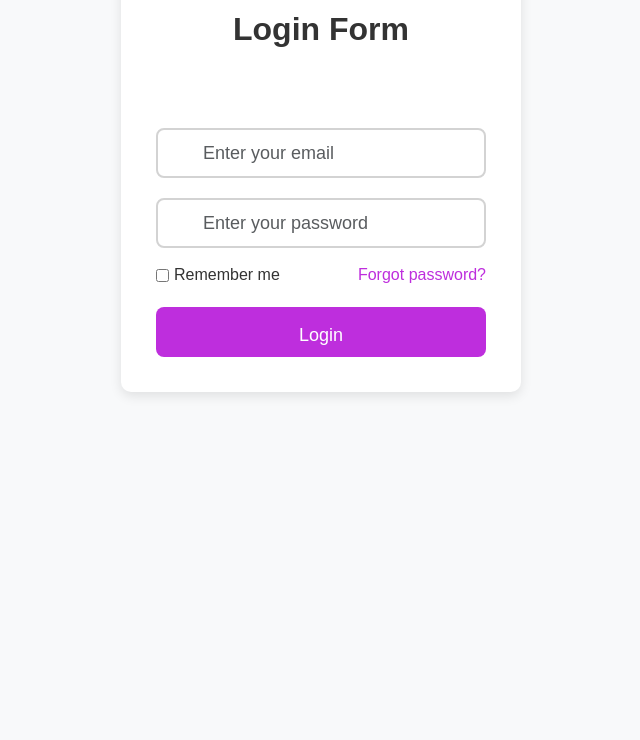
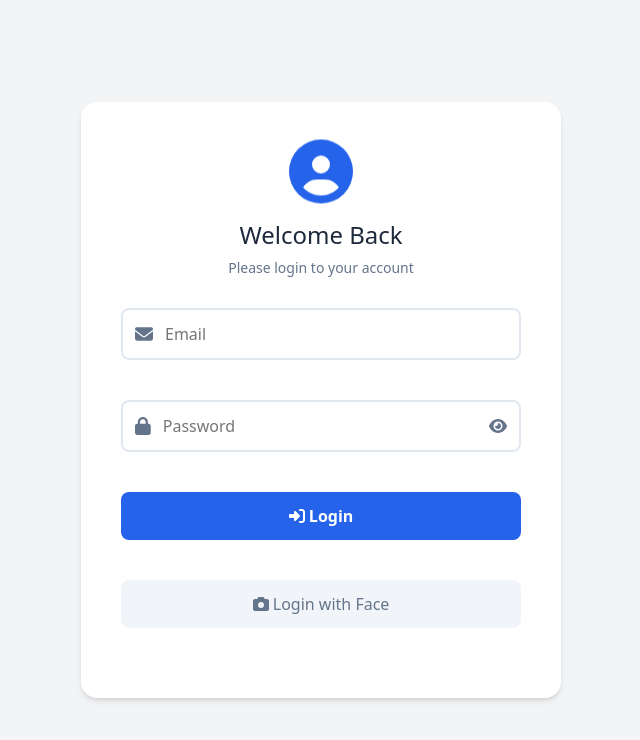
Before and after one commit to Manjotxe/training, a React (Vite) app in the folder frontend/: page /login in a window 1280 px wide. Shown: the top 740 px of the page, without its empty margins (319-959 px from the left). Built offline with nearby package versions, Linux system fonts and the light colour scheme; no server answers.

Commit message:
changed login

```diff
--- a/frontend/src/component/login.jsx
+++ b/frontend/src/component/login.jsx
@@ -2,13 +2,16 @@ import React, { useState } from "react";
 import { Navigate } from "react-router-dom";
 import Swal from "sweetalert2";
 import axios from "axios";
-import styles from "../styles/login.module.css"; // Import the CSS Module
+import "../styles/login.css";
+import { FontAwesomeIcon } from "@fortawesome/react-fontawesome";
+import { faUserCircle, faEnvelope, faLock, faSignInAlt, faCamera, faEye, faEyeSlash } from "@fortawesome/free-solid-svg-icons";
 
-const Login = () => {
+const AuthLogin = () => {
   const [email, setEmail] = useState("");
   const [password, setPassword] = useState("");
   const [login, setLogin] = useState(false);
-  const [load, setLoading] = useState(false);
+  const [loading, setLoading] = useState(false);
+  const [showPassword, setShowPassword] = useState(false); // Toggle password visibility
 
   const submit = async (evt) => {
     evt.preventDefault();
@@ -17,12 +20,10 @@ const Login = () => {
     try {
       setLoading(true);
       const response = await axios.post(
-        "http://localhost:5000/login",
+        "http://127.0.0.1:5000/login",
         loginData,
         {
-          headers: {
-            "Content-Type": "application/json",
-          },
+          headers: { "Content-Type": "application/json" },
           withCredentials: true,
         }
       );
@@ -31,8 +32,8 @@ const Login = () => {
       if (resData.success) {
         setLogin(true);
         localStorage.setItem("token", resData.user.success);
-        localStorage.setItem("role", resData.user.role); // Assuming the response contains `username`
-        localStorage.setItem("ID", resData.user.id); // Assuming the response contains `username`
+        localStorage.setItem("role", resData.user.role);
+        localStorage.setItem("ID", resData.user.id);
       } else {
         Swal.fire({
           title: "Login Failed",
@@ -58,41 +59,46 @@ const Login = () => {
       {login ? (
         <Navigate to="/" />
       ) : (
-        <div className={styles.container}>
-          <div className={styles.mainDiv}>
-            <div className={styles.title}>Login Form</div>
-            <form onSubmit={submit}>
-              <div className={styles.inputBox}>
+        <div className="auth-login-container">
+          <div className="auth-login-box">
+            <div className="auth-login-header">
+              <FontAwesomeIcon icon={faUserCircle} className="auth-profile-icon" />
+              <h2>Welcome Back</h2>
+              <p className="auth-subtitle">Please login to your account</p>
+            </div>
+            <form onSubmit={submit} className="auth-login-form">
+              <div className="auth-input-group">
+                <FontAwesomeIcon icon={faEnvelope} className="auth-input-icon" />
                 <input
                   type="email"
-                  className="form-control"
+                  placeholder="Email"
+                  required
                   onChange={(e) => setEmail(e.target.value)}
-                  id="email"
-                  placeholder="Enter your email"
-                  required
                 />
               </div>
-              <div className={styles.inputBox}>
+              <div className="auth-input-group">
+                <FontAwesomeIcon icon={faLock} className="auth-input-icon" />
                 <input
-                  type="password"
-                  className="form-control"
+                  type={showPassword ? "text" : "password"}
+                  placeholder="Password"
+                  required
                   onChange={(e) => setPassword(e.target.value)}
-                  id="password"
-                  placeholder="Enter your password"
-                  required
                 />
+                <button
+                  type="button"
+                  className="auth-toggle-password"
+                  onClick={() => setShowPassword(!showPassword)}
+                >
+                  <FontAwesomeIcon icon={showPassword ? faEyeSlash : faEye} />
+                </button>
               </div>
-              <div className={styles.optionDiv}>
-                <div className={styles.checkBox}>
-                  <input type="checkbox" />
-                  <span>Remember me</span>
-                </div>
-                <div className={styles.forgetDiv}>
-                  <a href="#">Forgot password?</a>
-                </div>
-              </div>
-              <div className={styles.inputBox + " " + styles.button}>
-                <input type="submit" value={load ? "Loading..." : "Login"} />
+              <button type="submit" className="auth-login-btn">
+                <FontAwesomeIcon icon={faSignInAlt} /> {loading ? "Loading..." : "Login"}
+              </button>
+              <div className="auth-alternative-login">
+                <button type="button" id="faceLoginBtn" className="auth-face-login-btn">
+                  <FontAwesomeIcon icon={faCamera} /> Login with Face
+                </button>
               </div>
             </form>
           </div>
@@ -102,4 +108,4 @@ const Login = () => {
   );
 };
 
-export default Login;
+export default AuthLogin;
--- /dev/null
+++ b/frontend/src/styles/login.css
@@ -0,0 +1,228 @@
+:root {
+  --primary-color: #2563eb;
+  --primary-dark: #1d4ed8;
+  --secondary-color: #64748b;
+  --background-color: #f8fafc;
+  --surface-color: #ffffff;
+  --error-color: #ef4444;
+  --success-color: #22c55e;
+}
+
+.auth-login-container {
+  display: flex;
+  justify-content: center;
+  align-items: center;
+  height: 100vh;
+  background: #f3f4f6;
+}
+
+.auth-login-box {
+  background: var(--surface-color);
+  border-radius: 16px;
+  width: 60vh;
+  padding: 40px;
+  box-shadow: 0 4px 6px -1px rgb(0 0 0 / 0.1), 0 2px 4px -2px rgb(0 0 0 / 0.1);
+}
+
+.auth-login-header {
+  text-align: center;
+  margin-bottom: 30px;
+}
+
+.auth-profile-icon {
+  font-size: 64px;
+  color: var(--primary-color);
+  animation: float 3s ease-in-out infinite;
+}
+
+.auth-login-header h2 {
+  margin-top: 15px;
+  color: #1e293b;
+  font-size: 24px;
+}
+
+.auth-subtitle {
+  color: var(--secondary-color);
+  margin-top: 8px;
+  font-size: 14px;
+}
+
+.auth-input-group {
+  display: flex;
+  align-items: center;
+  border: 2px solid #e2e8f0;
+  border-radius: 8px;
+  padding: 12px;
+  transition: all 0.3s ease;
+  background: transparent;
+  margin-bottom: 20px;
+}
+
+.auth-input-group:focus-within {
+  border-color: var(--primary-color);
+}
+
+.auth-input-icon {
+  color: var(--secondary-color);
+  margin-right: 12px;
+  font-size: 18px;
+}
+
+.auth-input-group input {
+  flex: 1;
+  border: none;
+  outline: none;
+  font-size: 16px;
+  background: transparent;
+}
+
+.auth-toggle-password {
+  background: none;
+  border: none;
+  cursor: pointer;
+  color: var(--secondary-color);
+  font-size: 16px;
+  margin-left: 10px;
+}
+
+.auth-toggle-password:hover {
+  color: var(--primary-color);
+}
+
+.auth-login-form {
+  display: flex;
+  flex-direction: column;
+  gap: 20px;
+  margin-top: 30px;
+  margin-bottom: 30px;
+}
+
+.auth-login-btn {
+  width: 100%;
+  padding: 12px;
+  border: none;
+  border-radius: 8px;
+  font-size: 16px;
+  font-weight: 600;
+  cursor: pointer;
+  transition: all 0.3s ease;
+  background: var(--primary-color);
+  color: white;
+  margin-bottom: 20px;
+}
+
+.auth-login-btn:hover {
+  background: var(--primary-dark);
+  transform: translateY(-2px);
+}
+
+.auth-face-login-btn {
+  width: 100%;
+  padding: 12px;
+  border: none;
+  border-radius: 8px;
+  background: #f1f5f9;
+  color: var(--secondary-color);
+  font-size: 16px;
+  cursor: pointer;
+  transition: all 0.3s ease;
+}
+
+.auth-face-login-btn:hover {
+  background: #e2e8f0;
+}
+
+.auth-face-login-modal {
+  display: none;
+  position: fixed;
+  top: 0;
+  left: 0;
+  width: 100%;
+  height: 100%;
+  background: rgba(0, 0, 0, 0.5);
+  justify-content: center;
+  align-items: center;
+  z-index: 1000;
+  backdrop-filter: blur(4px);
+}
+
+.auth-modal-content {
+  background: var(--surface-color);
+  padding: 20px;
+  border-radius: 16px;
+  position: relative;
+  box-shadow: 0 20px 25px -5px rgb(0 0 0 / 0.1), 0 8px 10px -6px rgb(0 0 0 / 0.1);
+}
+
+.auth-close-modal {
+  position: absolute;
+  right: 15px;
+  top: 10px;
+  font-size: 24px;
+  cursor: pointer;
+  color: var(--secondary-color);
+  transition: color 0.3s ease;
+}
+
+.auth-close-modal:hover {
+  color: var(--error-color);
+}
+
+.auth-face-detection-overlay {
+  position: absolute;
+  top: 0;
+  left: 0;
+  width: 100%;
+  height: 100%;
+  border: 2px solid transparent;
+  border-radius: 8px;
+  transition: border-color 0.3s ease;
+}
+
+.auth-face-detection-overlay.detected {
+  border-color: var(--success-color);
+}
+
+.auth-toast {
+  position: fixed;
+  bottom: 20px;
+  right: 20px;
+  padding: 12px 24px;
+  border-radius: 8px;
+  color: white;
+  font-weight: 500;
+  transform: translateY(100px);
+  opacity: 0;
+  transition: all 0.3s ease;
+}
+
+.auth-toast.show {
+  transform: translateY(0);
+  opacity: 1;
+}
+
+.auth-toast.success {
+  background: var(--success-color);
+}
+
+.auth-toast.error {
+  background: var(--error-color);
+}
+
+@keyframes float {
+  0% {
+    transform: translateY(0px);
+  }
+  50% {
+    transform: translateY(-10px);
+  }
+  100% {
+    transform: translateY(0px);
+  }
+}
+
+@media (max-width: 480px) {
+  .auth-login-box {
+    padding: 30px 20px;
+  }
+}
```
